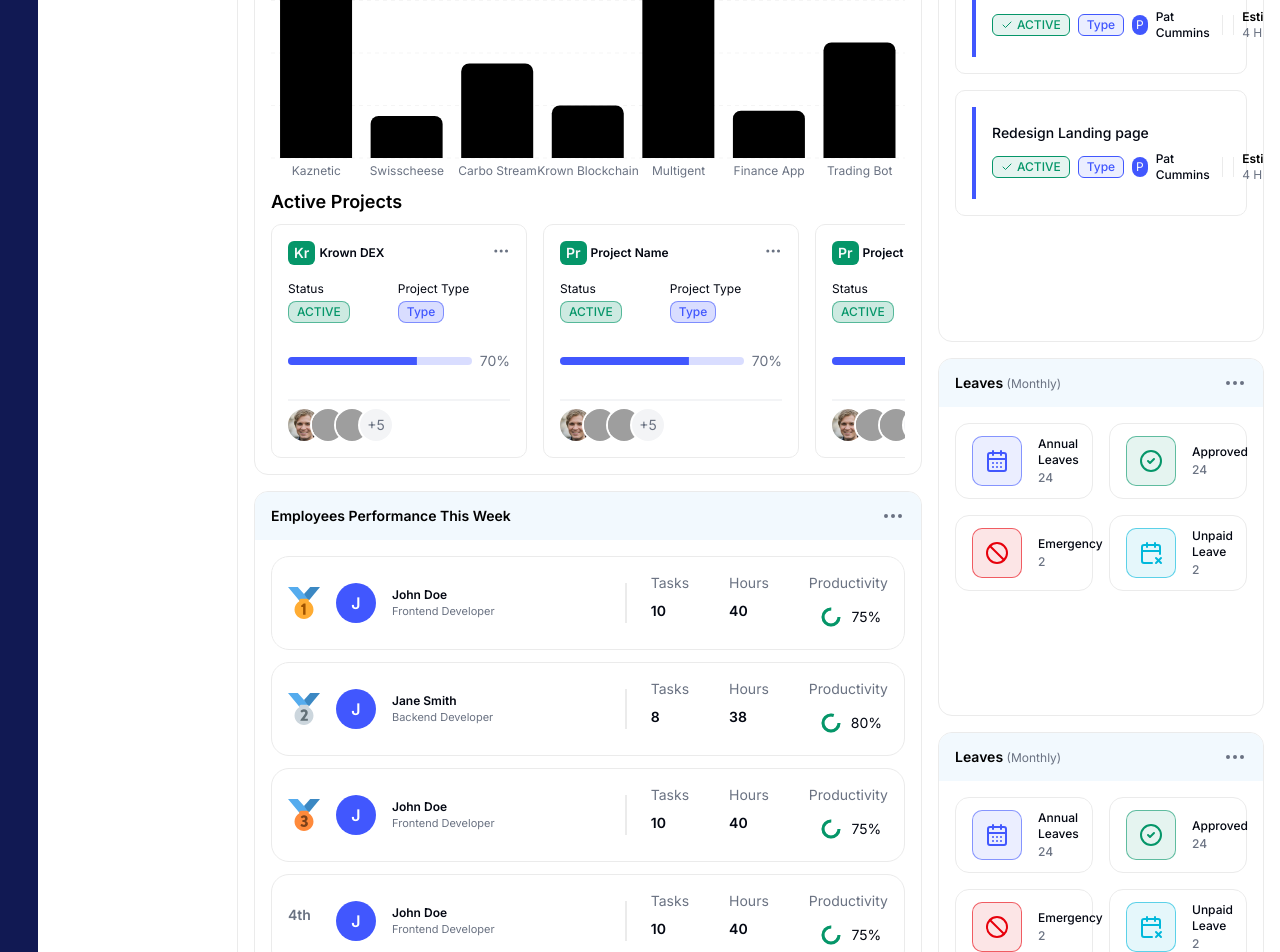
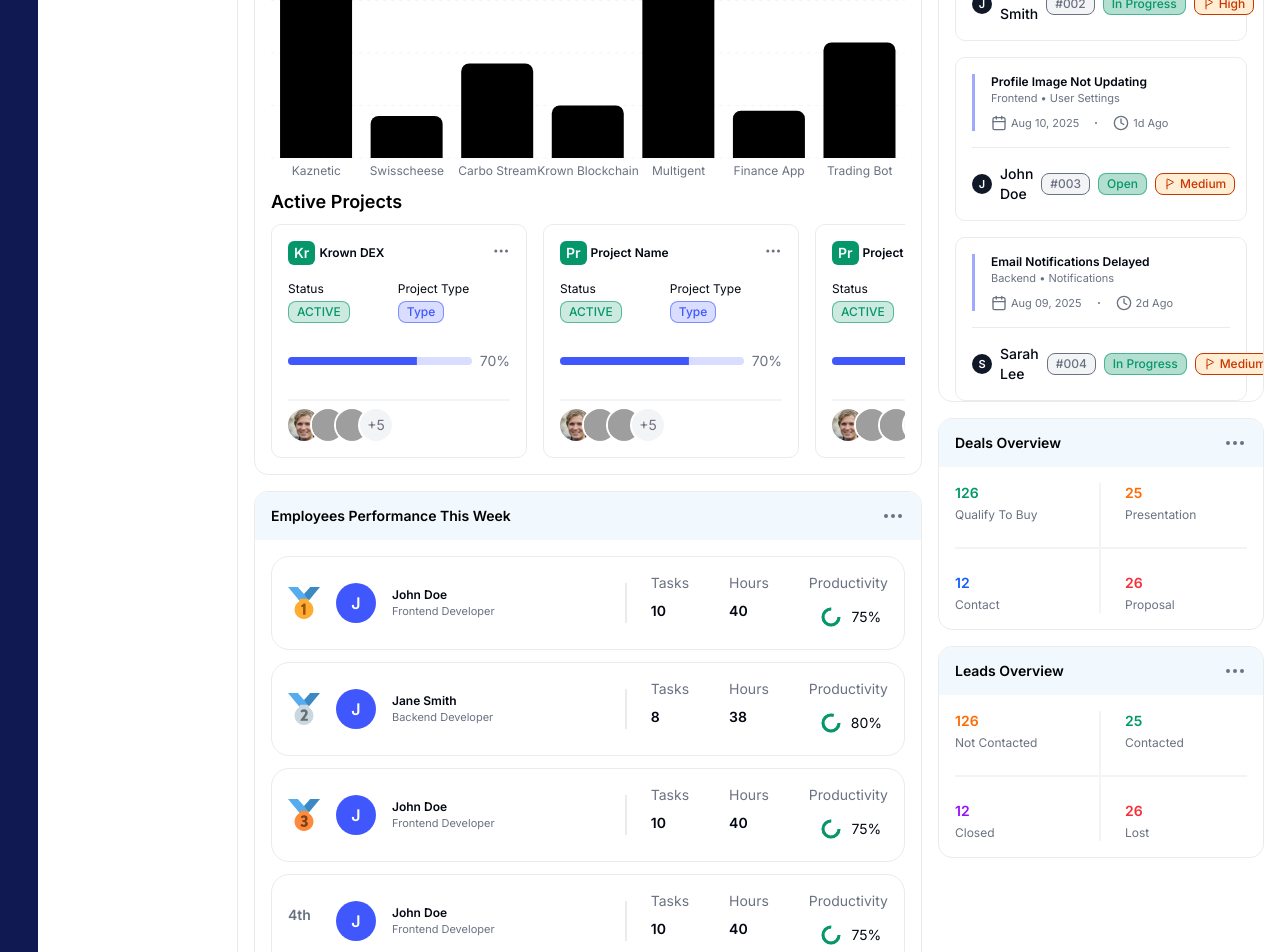
Before and after one commit to Shamiul-alim/KazenticV2, a Next.js app: page /dashboard/admin in a window 1280 px wide. Shown: the part 2120-3072 px from the top of the page. Built offline with nearby package versions, Linux system fonts and the light colour scheme; grey boxes are pictures that could not be loaded.

Commit message:
feat(dashboard): add ticket management features with TicketCard and ISSUE_TICKETS data

```diff
--- a/src/app/(application)/dashboard/admin/page.tsx
+++ b/src/app/(application)/dashboard/admin/page.tsx
@@ -3,7 +3,9 @@
 import { BillingProgress } from "@/components/dashboard/admin/billing-progress";
 import { EmployeeRow } from "@/components/dashboard/admin/employee-row";
 import { ProjectCard } from "@/components/dashboard/admin/project-card";
+import { StatItem } from "@/components/dashboard/admin/stat-item";
 import { TaskCompletionChart } from "@/components/dashboard/admin/task-completion-chart";
+import { TicketCard } from "@/components/dashboard/admin/ticket-card";
 import CardContainer from "@/components/dashboard/card-container";
 import { CalendarEvent } from "@/components/dashboard/recent-items/calendar/calendar-event";
 import { EmailItem } from "@/components/dashboard/recent-items/email-item";
@@ -19,7 +21,7 @@ import { WorkTrendChart } from "@/components/dashboard/work-trend/work-trend-cha
 import { Badge } from "@/components/sprint-report/ui/badge";
 import { Button } from "@/components/ui/Button";
 import { Tabs, TabsContent, TabsList, TabsTrigger } from "@/components/ui/tabs";
-import { EMPLOYEE_PERFORMANCE_DATA } from "@/data/dashboard-data";
+import { EMPLOYEE_PERFORMANCE_DATA, ISSUE_TICKETS } from "@/data/dashboard-data";
 import { ArrowDownLeft, Ban, BriefcaseBusiness, CalendarDays, CalendarFold, CalendarX2, Check, CheckCircle2, ChevronDown, CircleDollarSign, ClipboardList, CloudLightning, Coins, CreditCard, Eye, File, FilePlay, Folder, FolderOpen, Hourglass, Image, LifeBuoy, Mail, Pause, PencilLine, RefreshCcw, Sun, TrendingUp, Users, XCircle } from "lucide-react";
 
 enum WEEKLY_CALENDAR_TABS {
@@ -274,7 +276,7 @@ export default function Dashboard() {
             </div>
 
             <div className="grid grid-cols-3 gap-4 p-4 pt-0">
-                <div className="col-span-2 gap-4 items-start">
+                <div className="col-span-2 gap-4 space-y-4 items-start">
                     {/* Kaznetic Overview */}
                     <CardContainer title={<span>Kaznetic Overview <ChevronDown className="w-4 h-4 inline-block text-primary-dashboard" /></span>}>
                         <div className="grid grid-cols-4 gap-4 p-4">
@@ -329,7 +331,7 @@ export default function Dashboard() {
                         </div>
                     </CardContainer>
 
-                    <div className="grid grid-cols-2 gap-4 items-start mt-4">
+                    <div className="grid grid-cols-2 gap-4 items-start">
                         {/* Jobs Preview */}
                         <CardContainer className="col-span-1" title={<>Jobs Preview <span className="text-xs font-light text-muted-foreground">(Monthly)</span></>}>
                             <div className="grid grid-cols-2 gap-4 p-4">
@@ -496,7 +498,7 @@ export default function Dashboard() {
                     </CardContainer>
 
                 </div>
-                <div className="col-span-1 grid grid-cols-1 gap-4">
+                <div className="col-span-1 space-y-4 gap-4">
                     {/* Work Trend */}
                     <CardContainer title="John Doe's Work Trend">
                         <Card className="space-y-3 rounded-none flex flex-col border-0 text-xs mt-4 border-t border-t-muted-foreground/10">
@@ -533,71 +535,65 @@ export default function Dashboard() {
                     </CardContainer>
 
                     {/* Recent Tickets */}
-                    <CardContainer title="My Top Tasks">
-                        <div className="space-y-4 p-4">
-                            <TopTaskItem />
-                            <TopTaskItem />
-                            <TopTaskItem />
+                    <CardContainer title="Recent Tickets">
+                        <div className="space-y-4 p-4 overflow-y-scroll max-h-180">
+                            {
+                                ISSUE_TICKETS.map((ticket, index) => (
+                                    <TicketCard
+                                        key={index}
+                                        title={ticket.title}
+                                        category={ticket.category}
+                                        date={ticket.date}
+                                        time={ticket.time}
+                                        assignee={ticket.assignee}
+                                        ticketId={ticket.ticketId}
+                                        status={ticket.status}
+                                        priority={ticket.priority}
+                                    />
+                                ))
+                            }
                         </div>
                     </CardContainer>
 
                     {/* Deals Overview */}
-                    <CardContainer title={<>Leaves <span className="text-xs font-light text-muted-foreground">(Monthly)</span></>}>
-                        <div className="grid grid-cols-2 gap-4 p-4">
-                            <SummaryCard
-                                icon={<CalendarDays />}
-                                label="Annual Leaves"
-                                value={24}
-                                iconClassName="bg-primary-dashboard/10 text-primary-dashboard border-primary-dashboard/60"
-                            />
-                            <SummaryCard
-                                icon={<CheckCircle2 />}
-                                label="Approved"
-                                value={24}
-                                iconClassName="bg-success/10 text-success border-success/60"
-                            />
-                            <SummaryCard
-                                icon={<Ban />}
-                                label="Emergency"
-                                value={2}
-                                iconClassName="bg-destructive/10 text-destructive border-destructive/60"
-                            />
-                            <SummaryCard
-                                icon={<CalendarX2 />}
-                                label="Unpaid Leave"
-                                value={2}
-                                iconClassName="bg-cyan-500/10 text-cyan-500 border-cyan-500/60"
-                            />
+                    <CardContainer title="Deals Overview">
+                        <div className="grid grid-cols-2 m-4">
+                            <div className="border-r-2 border-muted pb-6">
+                                <StatItem value={126} label="Qualify To Buy" color="green" />
+                            </div>
+
+                            <div className="pl-6">
+                                <StatItem value={25} label="Presentation" color="orange" />
+                            </div>
+
+                            <div className="border-r-2 border-muted pr-6 pt-6 border-t-2">
+                                <StatItem value={12} label="Contact" color="blue" />
+                            </div>
+
+                            <div className="pl-6 pt-6 border-t-2 border-muted">
+                                <StatItem value={26} label="Proposal" color="red" />
+                            </div>
                         </div>
                     </CardContainer>
 
                     {/* Leads Overview */}
-                    <CardContainer title={<>Leaves <span className="text-xs font-light text-muted-foreground">(Monthly)</span></>}>
-                        <div className="grid grid-cols-2 gap-4 p-4">
-                            <SummaryCard
-                                icon={<CalendarDays />}
-                                label="Annual Leaves"
-                                value={24}
-                                iconClassName="bg-primary-dashboard/10 text-primary-dashboard border-primary-dashboard/60"
-                            />
-                            <SummaryCard
-                                icon={<CheckCircle2 />}
-                                label="Approved"
-                                value={24}
-                                iconClassName="bg-success/10 text-success border-success/60"
-                            />
-                            <SummaryCard
-                                icon={<Ban />}
-                                label="Emergency"
-                                value={2}
-                                iconClassName="bg-destructive/10 text-destructive border-destructive/60"
-                            />
-                            <SummaryCard
-                                icon={<CalendarX2 />}
-                                label="Unpaid Leave"
-                                value={2}
-                                iconClassName="bg-cyan-500/10 text-cyan-500 border-cyan-500/60"
-                            />
+                    <CardContainer title="Leads Overview">
+                        <div className="grid grid-cols-2 m-4">
+                            <div className="border-r-2 border-muted pb-6">
+                                <StatItem value={126} label="Not Contacted" color="orange" />
+                            </div>
+
+                            <div className="pl-6">
+                                <StatItem value={25} label="Contacted" color="green" />
+                            </div>
+
+                            <div className="border-r-2 border-muted pr-6 pt-6 border-t-2">
+                                <StatItem value={12} label="Closed" color="purple" />
+                            </div>
+
+                            <div className="pl-6 pt-6 border-t-2 border-muted">
+                                <StatItem value={26} label="Lost" color="red" />
+                            </div>
                         </div>
                     </CardContainer>
                 </div>
--- /dev/null
+++ b/src/components/dashboard/admin/stat-item.tsx
@@ -0,0 +1,24 @@
+type Props = {
+    value: number
+    label: string
+    color?: "blue" | "green" | "orange" | "red"
+}
+
+const colorStyles = {
+    blue: "text-blue-600",
+    green: "text-emerald-600",
+    orange: "text-orange-500",
+    red: "text-red-500",
+    purple: "text-purple-600"
+}
+
+export function StatItem({ value, label, color = "blue" }: Props) {
+    return (
+        <div className="flex flex-col gap-1">
+            <span className={`text-sm font-semibold ${colorStyles[color]}`}>
+                {value}
+            </span>
+            <span className="text-xs text-muted-foreground">{label}</span>
+        </div>
+    )
+}
--- /dev/null
+++ b/src/components/dashboard/admin/ticket-card.tsx
@@ -0,0 +1,78 @@
+import { Calendar, Clock, Flag, FlagTriangleRight } from "lucide-react"
+import { Card } from "../ui/card"
+import { Badge } from "@/components/sprint-report/ui/badge"
+import { Separator } from "@/components/ui/separator"
+
+type Props = {
+    title: string
+    category: string
+    date: string
+    time: string
+    assignee: string
+    ticketId: string
+    status: "Open" | "Closed" | "In Progress"
+    priority: "Low" | "Medium" | "High"
+}
+
+export function TicketCard({
+    title,
+    category,
+    date,
+    time,
+    assignee,
+    ticketId,
+    status,
+    priority,
+}: Props) {
+    return (
+        <Card className="flex flex-col items-start space-y-1">
+            <div className="pl-4 border-l-3 border-primary-dashboard/50 space-y-2">
+                {/* Title */}
+                <div>
+                    <h3 className="font-semibold text-xs">{title}</h3>
+                    <p className="text-[11px] text-muted-foreground">{category}</p>
+                </div>
+
+                {/* Date + Time */}
+                <div className="flex items-center gap-4 text-[11px] text-muted-foreground">
+                    <div className="flex items-center gap-1">
+                        <Calendar className="w-4 h-4" />
+                        {date}
+                    </div>
+                    <span className="w-0.5 h-0.5 rounded-full bg-muted-foreground"></span>
+                    <div className="flex items-center gap-1">
+                        <Clock className="w-4 h-4" />
+                        {time}
+                    </div>
+                </div>
+            </div>
+
+            <Separator />
+
+            {/* Footer */}
+            <div className="flex items-center justify-between">
+                {/* Assignee */}
+                <div className="flex items-center gap-2">
+                    <div className="min-w-5 min-h-5 rounded-full bg-primary text-white flex items-center justify-center text-[11px] font-semibold">
+                        {assignee.charAt(0)}
+                    </div>
+                    <span className="text-sm font-medium">{assignee}</span>
+                </div>
+
+                {/* Tags */}
+                <div className="flex flex-row items-center gap-2 pl-2">
+                    <Badge variant="outline" className="bg-muted text-muted-foreground border border-muted-foreground rounded-md">#{ticketId}</Badge>
+
+                    <Badge className="bg-success/30 border border-success/60 text-success rounded-md">
+                        {status}
+                    </Badge>
+
+                    <Badge className="bg-orange-100 text-orange-700 border border-orange-700 rounded-md flex items-center gap-1">
+                        <FlagTriangleRight className="w-3 h-3" />
+                        {priority}
+                    </Badge>
+                </div>
+            </div>
+        </Card>
+    )
+}
--- a/src/data/dashboard-data.ts
+++ b/src/data/dashboard-data.ts
@@ -163,3 +163,78 @@ export const EMPLOYEE_PERFORMANCE_DATA: EmployeePerformance[] = [
         productivity: 75,
     },
 ]
+
+
+export type Issue = {
+    title: string
+    category: string
+    date: string
+    time: string
+    assignee: string
+    ticketId: string
+    status: "Open" | "Closed" | "In Progress"
+    priority: "Low" | "Medium" | "High"
+}
+
+export const ISSUE_TICKETS: Issue[] = [
+    {
+        title: "Login Issues with Dashboard Access",
+        category: "Frontend • Authentication",
+        date: "Aug 12, 2025",
+        time: "2h Ago",
+        assignee: "Pat Cummins",
+        ticketId: "001",
+        status: "Open",
+        priority: "High",
+    },
+    {
+        title: "API Timeout on Payment Gateway",
+        category: "Backend • Payments",
+        date: "Aug 11, 2025",
+        time: "5h Ago",
+        assignee: "Jane Smith",
+        ticketId: "002",
+        status: "In Progress",
+        priority: "High",
+    },
+    {
+        title: "Profile Image Not Updating",
+        category: "Frontend • User Settings",
+        date: "Aug 10, 2025",
+        time: "1d Ago",
+        assignee: "John Doe",
+        ticketId: "003",
+        status: "Open",
+        priority: "Medium",
+    },
+    {
+        title: "Email Notifications Delayed",
+        category: "Backend • Notifications",
+        date: "Aug 09, 2025",
+        time: "2d Ago",
+        assignee: "Sarah Lee",
+        ticketId: "004",
+        status: "In Progress",
+        priority: "Medium",
+    },
+    {
+        title: "Broken Link in Footer",
+        category: "Frontend • UI",
+        date: "Aug 08, 2025",
+        time: "3d Ago",
+        assignee: "Michael Brown",
+        ticketId: "005",
+        status: "Closed",
+        priority: "Low",
+    },
+    {
+        title: "Database Backup Failed",
+        category: "DevOps • Infrastructure",
+        date: "Aug 07, 2025",
+        time: "4d Ago",
+        assignee: "Emily Davis",
+        ticketId: "006",
+        status: "Open",
+        priority: "High",
+    },
+]
```
Also changed, not shown: src/components/dashboard/admin/task-completion-chart.tsx (+5 -2 lines).
